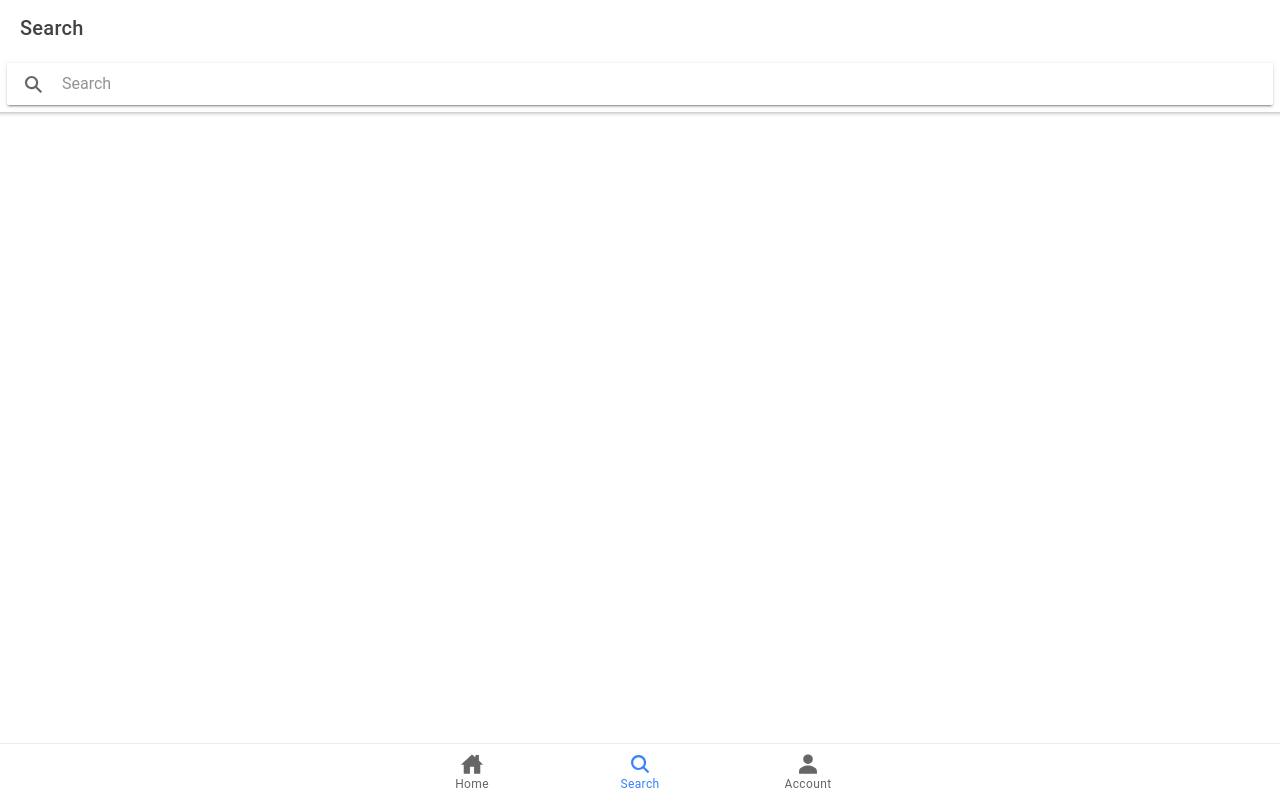
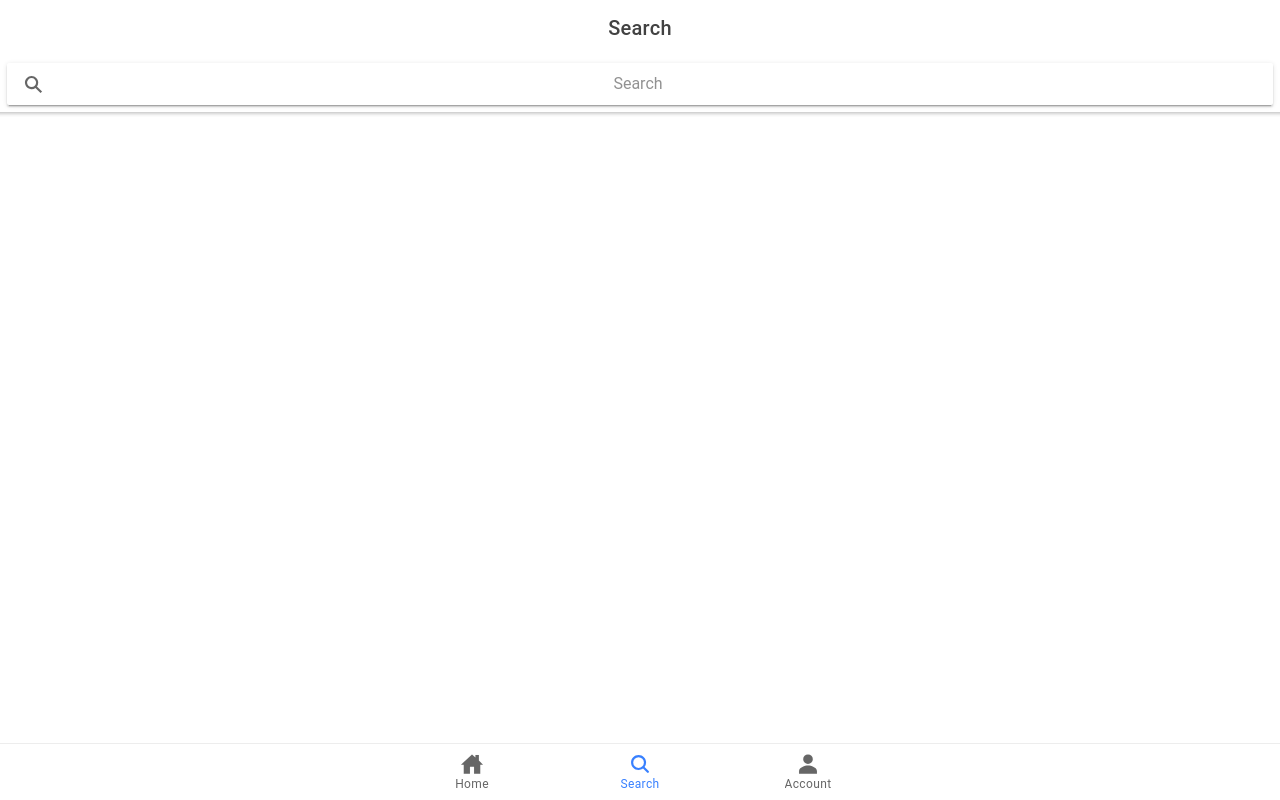
Before and after one commit to jlane9/hello-world, a React (Create React App) app: page /tabs/search in a window 1280 px wide. Built offline with nearby package versions, Linux system fonts and the light colour scheme.

Commit message:
Center header text

```diff
--- a/src/pages/account/Account.tsx
+++ b/src/pages/account/Account.tsx
@@ -4,7 +4,7 @@ import { IonContent, IonHeader, IonPage, IonTitle, IonToolbar } from '@ionic/rea
 const Account: React.FC = () => {
   return (
     <IonPage>
-      <IonHeader>
+      <IonHeader className="ion-text-center">
         <IonToolbar>
           <IonTitle>Account</IonTitle>
         </IonToolbar>
--- a/src/pages/home/Home.tsx
+++ b/src/pages/home/Home.tsx
@@ -4,7 +4,7 @@ import { IonContent, IonHeader, IonPage, IonTitle, IonToolbar } from '@ionic/rea
 const Home: React.FC = () => {
   return (
     <IonPage>
-      <IonHeader>
+      <IonHeader className="ion-text-center">
         <IonToolbar>
           <IonTitle>Home</IonTitle>
         </IonToolbar>
--- a/src/pages/search/Search.tsx
+++ b/src/pages/search/Search.tsx
@@ -4,7 +4,7 @@ import { IonContent, IonHeader, IonPage, IonSearchbar, IonTitle, IonToolbar } fr
 const Search: React.FC = () => {
   return (
     <IonPage>
-      <IonHeader>
+      <IonHeader className="ion-text-center">
         <IonToolbar>
           <IonTitle>Search</IonTitle>
         </IonToolbar>
```
